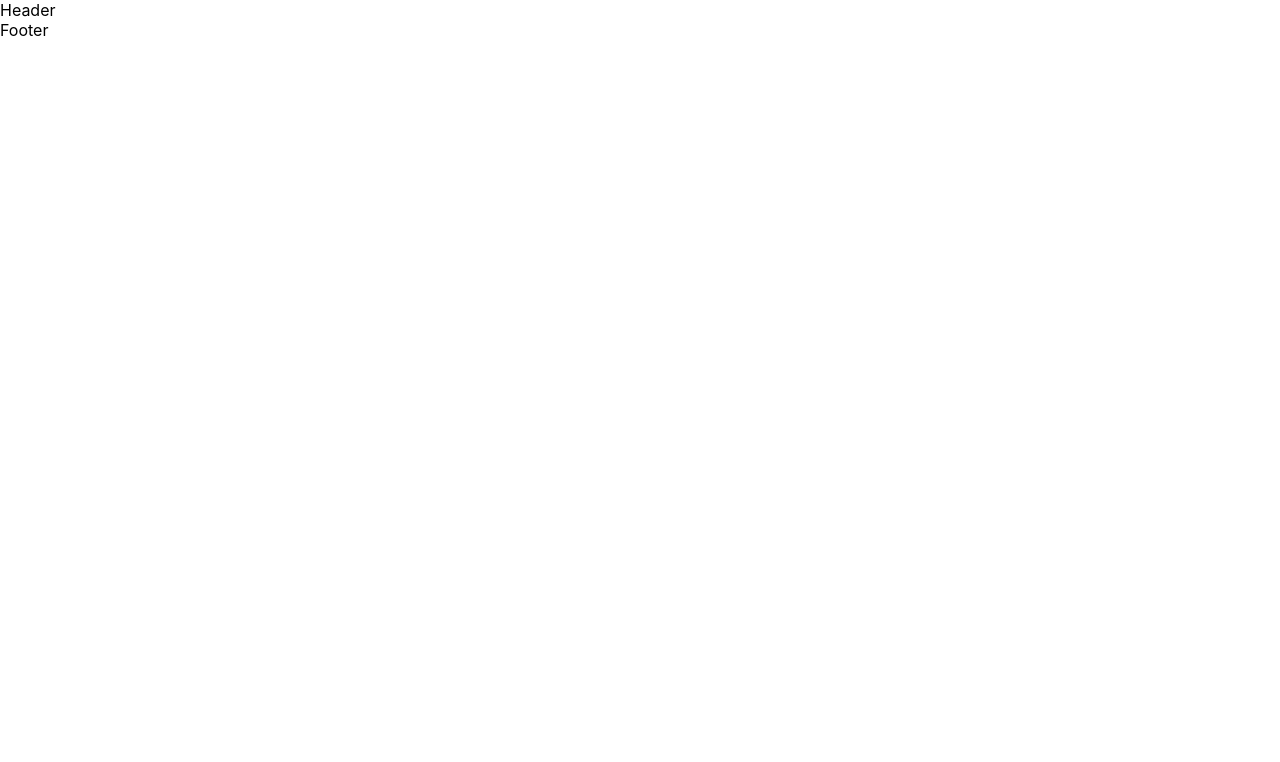
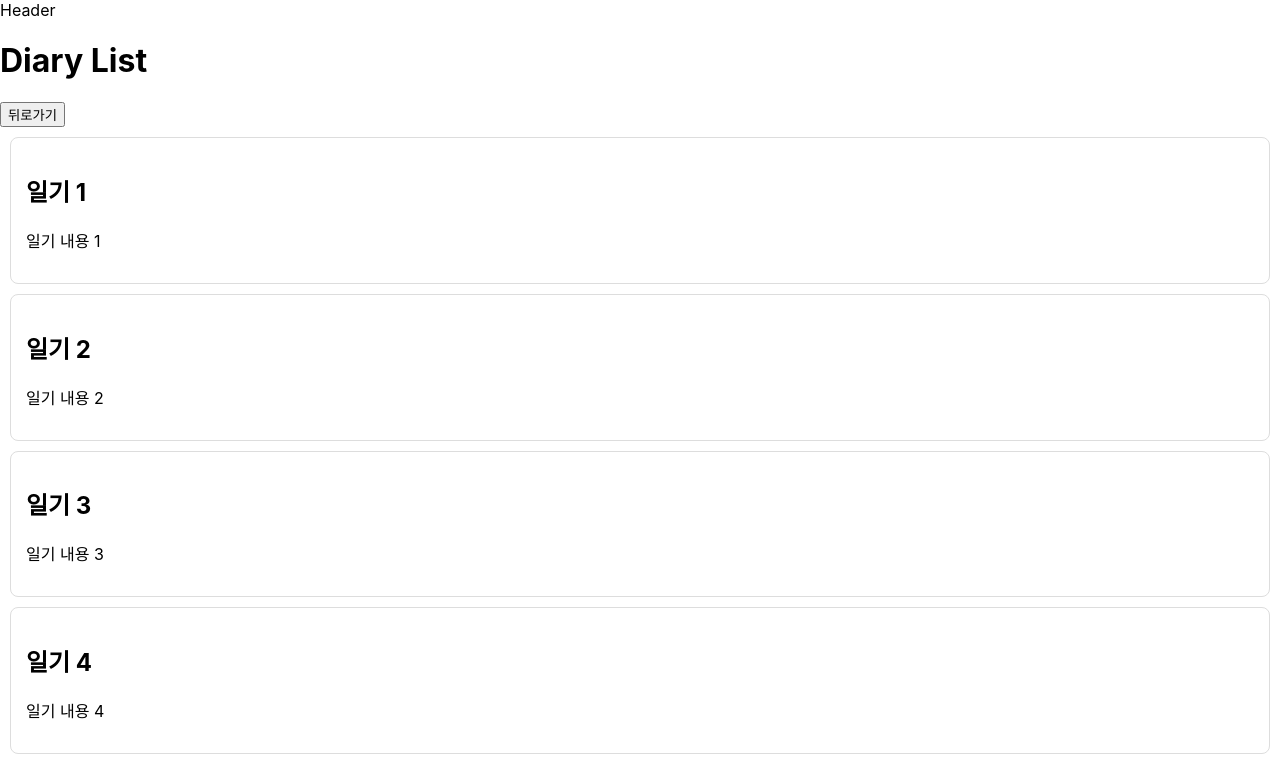
Before and after one commit to ttaeram/ABUBA, a React (Create React App) app in the folder frontend/: page /diaryList in a window 1280 px wide. Before the commit this address had no page. Shown: the top 762 px of the page. Built offline with nearby package versions, Linux system fonts and the light colour scheme.

Commit message:
feat: diaryList

```diff
--- a/frontend/src/App.tsx
+++ b/frontend/src/App.tsx
@@ -1,9 +1,11 @@
 import React from 'react';
 
-import { BrowserRouter as Router, Routes, Route } from 'react-router-dom';
-import './App.css';
+import { BrowserRouter as Router, Routes, Route } from 'react-router-dom'
+import './App.css'
 import Layout from './components/layouts/Layout'
 import Main from './pages/Main'
+import DiaryList from './pages/diary/DiaryList'
+import Diary from './pages/diary/Diary'
 
 function App() {
   return (
@@ -11,6 +13,8 @@ function App() {
     <Layout>
       <Routes>
         <Route path="/" element={<Main />} />
+        <Route path="/diaryList" element={<DiaryList />} />
+        <Route path="/diary" element={<Diary />} />
       </Routes>
     </Layout>
   </Router>
--- /dev/null
+++ b/frontend/src/components/buttons/BackButton.tsx
@@ -0,0 +1,15 @@
+import { useNavigate } from "react-router-dom"
+
+const BackButton = () => {
+  const navigate = useNavigate()
+
+  const toBack = () => {
+    navigate(-1)
+  }
+
+  return (
+    <button onClick={toBack}>뒤로가기</button>
+  )
+}
+
+export default BackButton
--- /dev/null
+++ b/frontend/src/components/layouts/DiaryListCard.tsx
@@ -0,0 +1,10 @@
+const DiaryListCard = ({ diary }: { diary: { id: number; title: string; content: string } }) => {
+  return (
+    <div style={{ border: '1px solid #ddd', margin: '10px', padding: '15px', borderRadius: '8px' }}>
+      <h2>{diary.title}</h2>
+      <p>{diary.content}</p>
+    </div>
+  )
+}
+
+export default DiaryListCard
--- a/frontend/src/pages/Main.tsx
+++ b/frontend/src/pages/Main.tsx
@@ -1,7 +1,18 @@
-const main = () => {
+import { useNavigate } from "react-router-dom"
+
+const Main = () => {
+  const navigate = useNavigate()
+
+  const toDiaryList = () => {
+    navigate("/diaryList")
+  }
+
   return (
-    <div>main</div>
+    <div>
+      <h1>Main</h1>
+      <p onClick={toDiaryList}>일기 전체 보기</p>
+    </div>
   )
 }
 
-export default main
+export default Main
--- /dev/null
+++ b/frontend/src/pages/diary/Diary.tsx
@@ -0,0 +1,7 @@
+const Diary = () => {
+  return (
+    <div>일기 상세 </div>
+  )
+}
+
+export default Diary
--- /dev/null
+++ b/frontend/src/pages/diary/DiaryList.tsx
@@ -0,0 +1,58 @@
+import { useEffect, useState, useCallback } from "react"
+import DiaryListCard from "../../components/layouts/DiaryListCard"
+import BackButton from "../../components/buttons/BackButton"
+
+const DiaryList = () => {
+  const [diaries, setDiaries] = useState<{ id: number; title: string; content: string }[]>([])
+  const [page, setPage] = useState(1)
+  const [loading, setLoading] = useState(false)
+
+  // 임시 데이터
+  const fetchMoreDiaries = (page: number) => {
+    setLoading(true)
+
+    const newDiaries = Array.from({ length: 10 }, (_, index) => ({
+      id: (page - 1) * 10 + index + 1,
+      title : `일기 ${(page - 1) * 10 + index + 1}`,
+      content: `일기 내용 ${(page - 1) * 10 + index + 1}`,
+    }))
+    setTimeout(() => {
+      setDiaries((prev) => [...prev, ...newDiaries])
+      setLoading(false)
+    }, 1000);
+  }
+
+  // 스크롤 이벤트
+  const handleScroll = useCallback(() => {
+    if (window.innerHeight + document.documentElement.scrollTop !== document.documentElement.offsetHeight || loading) {
+      return
+    }
+    setPage((prevPage) => prevPage + 1)
+  }, [loading])
+
+  // 페이지가 변경되면 새로운 데이터를 불러옴
+  useEffect(() => {
+    fetchMoreDiaries(page)
+  }, [page])
+
+  // 무한 스크롤 이벤트 등록
+  useEffect(() => {
+    window.addEventListener('scroll', handleScroll)
+    return () => window.removeEventListener('scroll', handleScroll)
+  }, [handleScroll])
+
+  return (
+    <div>
+      <h1>Diary List</h1>
+      <BackButton />
+      <div>
+        {diaries.map((diary) => (
+          <DiaryListCard key={diary.id} diary={diary} />
+        ))}
+      </div>
+      {loading && <p>로딩 중...</p>}
+    </div>
+  )
+}
+
+export default DiaryList
```
